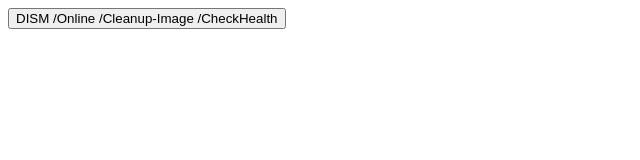
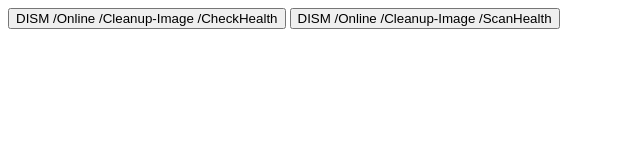
Before and after one commit to gspnjt/notes, a plain HTML site: page index.html in a window 1280 px wide. Shown: the whole page, without its empty margins (0-640 px from the left). Drawn offline with Linux system fonts and the light colour scheme.

Commit message:
Update index.html

```diff
--- a/index.html
+++ b/index.html
@@ -10,6 +10,8 @@
 <body>
     <input type="button" id="1691019731.32478" onclick="copyToClipboard('1691019731.32478')"
         value="DISM /Online /Cleanup-Image /CheckHealth">
+    <input type="button" id="1691020052.07425" onclick="copyToClipboard('1691020052.07425')"
+        value="DISM /Online /Cleanup-Image /ScanHealth">
     <script>
         function copyToClipboard(parameter) {
             const temp = document.getElementById(parameter);
```
